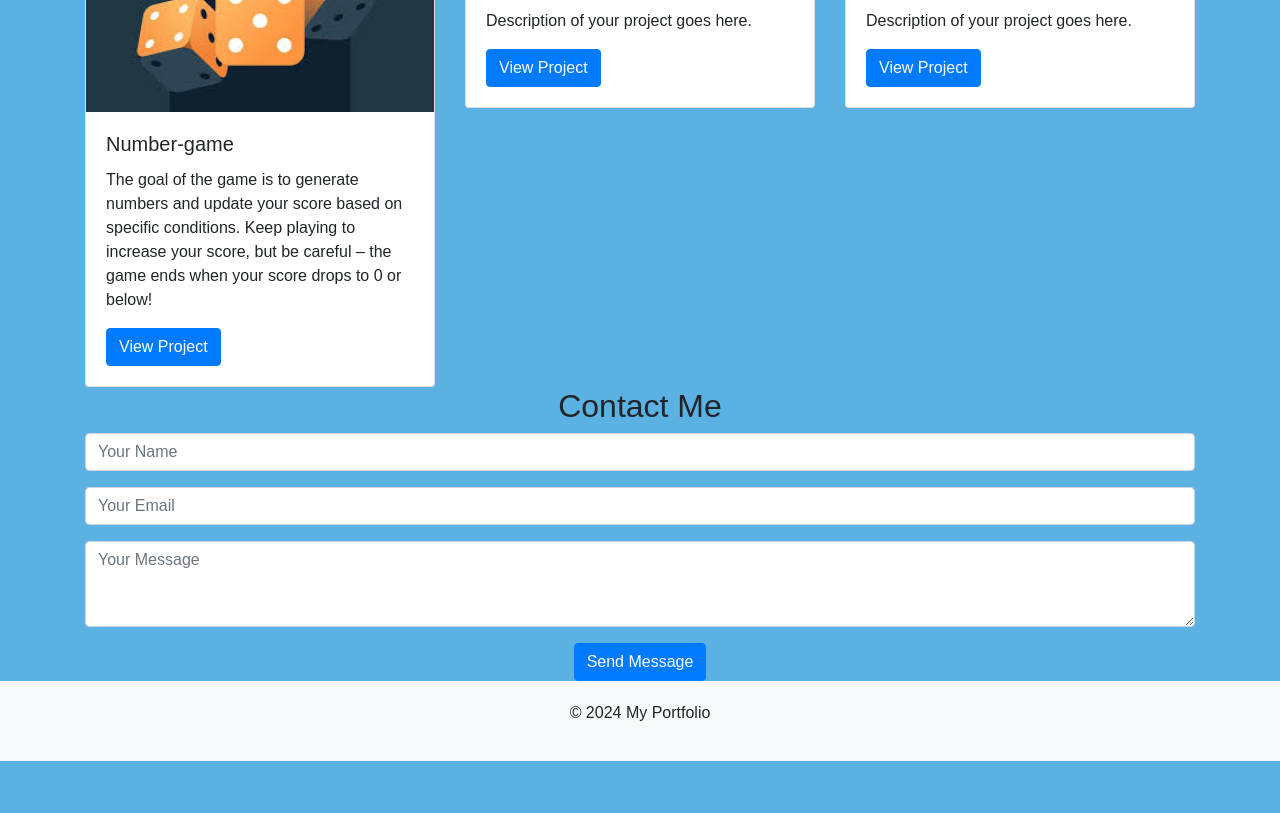
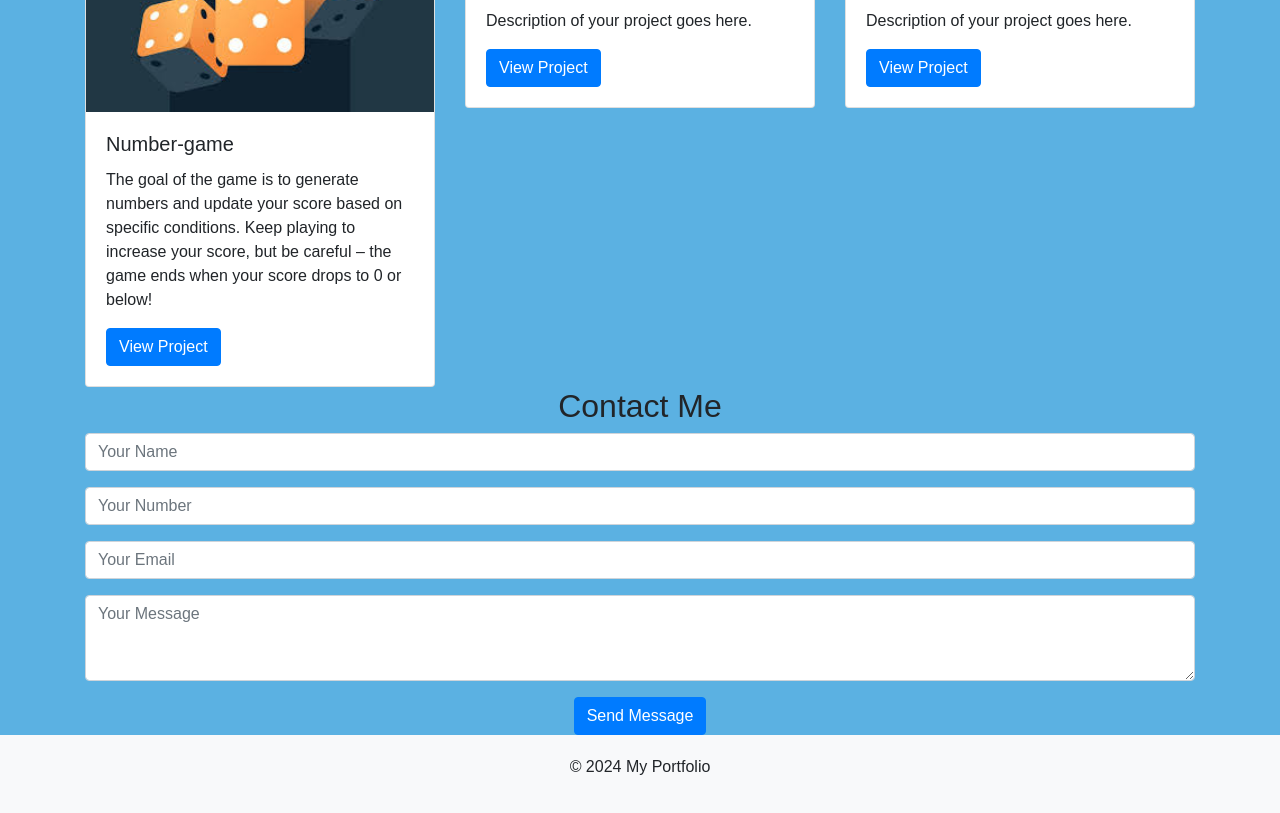
Before and after one commit to sanjaysara9/Portfolio-Myself, a plain HTML site: page index.html in a window 1280 px wide. Shown: the part 509-1322 px from the top of the page. Before the commit the page ends 1270 px from the top, so only its background shows below. Drawn offline with nearby package versions, Linux system fonts and the light colour scheme; a script that the page names is missing.

Commit message:
Contact number added

```diff
--- a/index.html
+++ b/index.html
@@ -84,6 +84,9 @@
                 <input type="text" class="form-control" placeholder="Your Name" required>
             </div>
             <div class="form-group">
+                <input type="number" class="form-control" placeholder="Your Number" required>
+            </div>
+            <div class="form-group">
                 <input type="email" class="form-control" placeholder="Your Email" required>
             </div>
             <div class="form-group">
```
